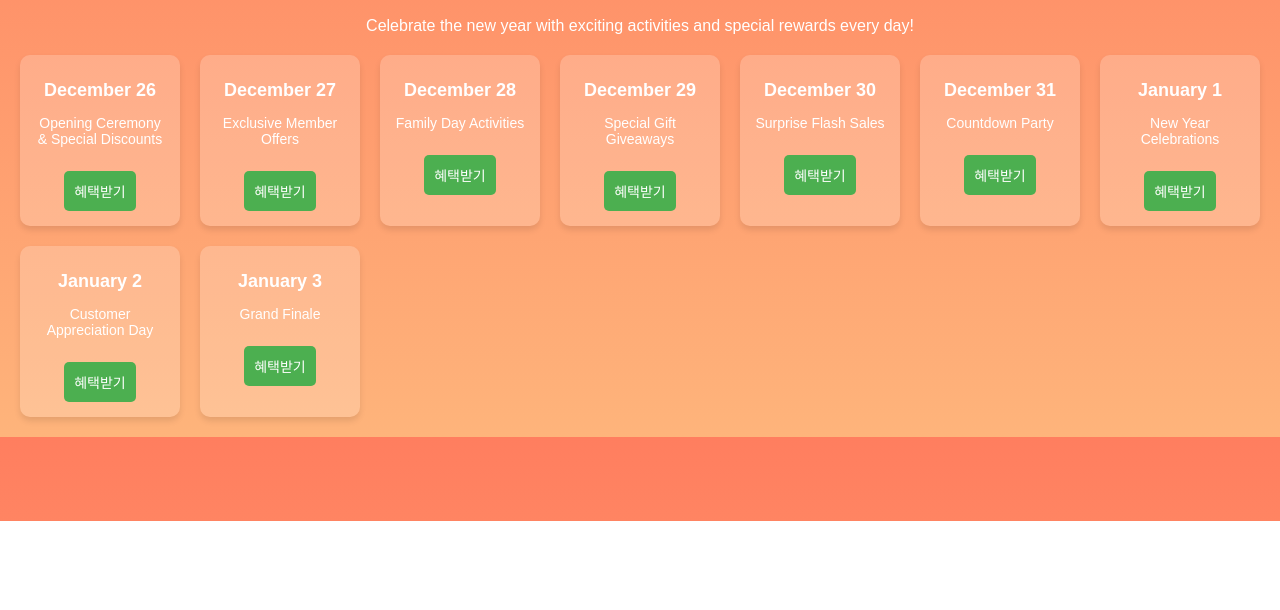
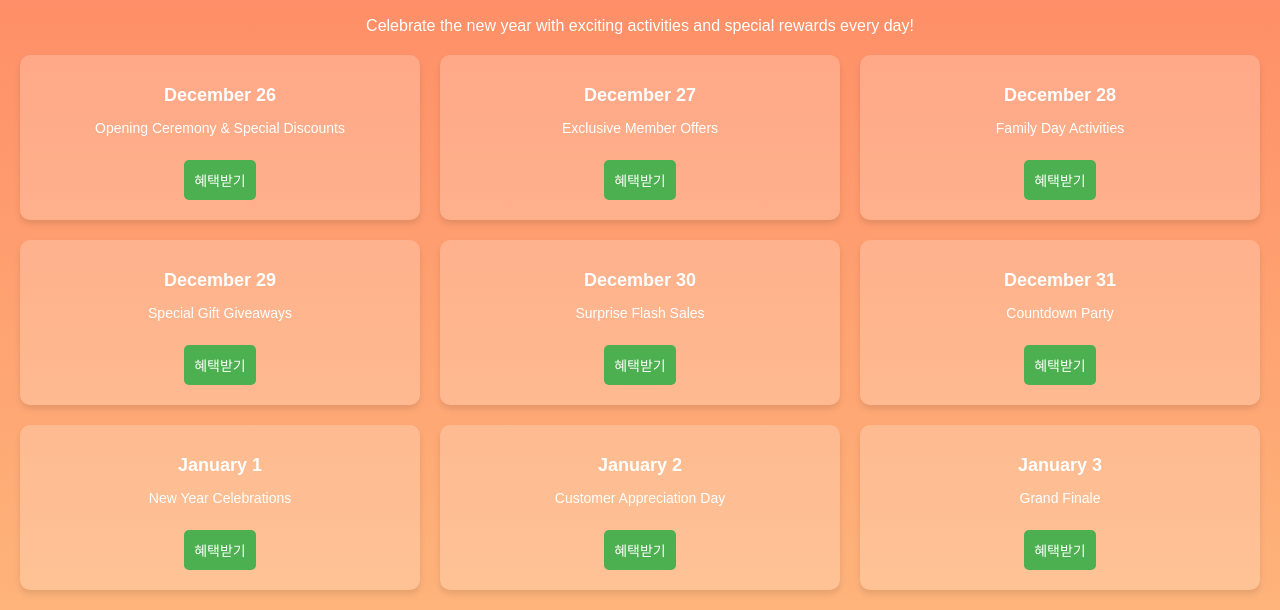
Before and after one commit to niceguybin/attendance-event, a plain HTML site: page index.html in a window 1280 px wide. Shown: the part 279-889 px from the top of the page. Before the commit the page ends 800 px from the top, so only its background shows below. Drawn offline with Linux system fonts and the light colour scheme.

Commit message:
Update index.html

```diff
--- a/index.html
+++ b/index.html
@@ -33,7 +33,7 @@
         }
         .event-days {
             display: grid;
-            grid-template-columns: repeat(auto-fit, minmax(150px, 1fr));
+            grid-template-columns: repeat(3, 1fr);
             gap: 20px;
             margin-top: 20px;
         }
@@ -41,7 +41,7 @@
             background: rgba(255, 255, 255, 0.2);
             border: none;
             border-radius: 10px;
-            padding: 15px;
+            padding: 20px;
             box-shadow: 0 4px 6px rgba(0, 0, 0, 0.1);
             color: #fff;
         }
```
